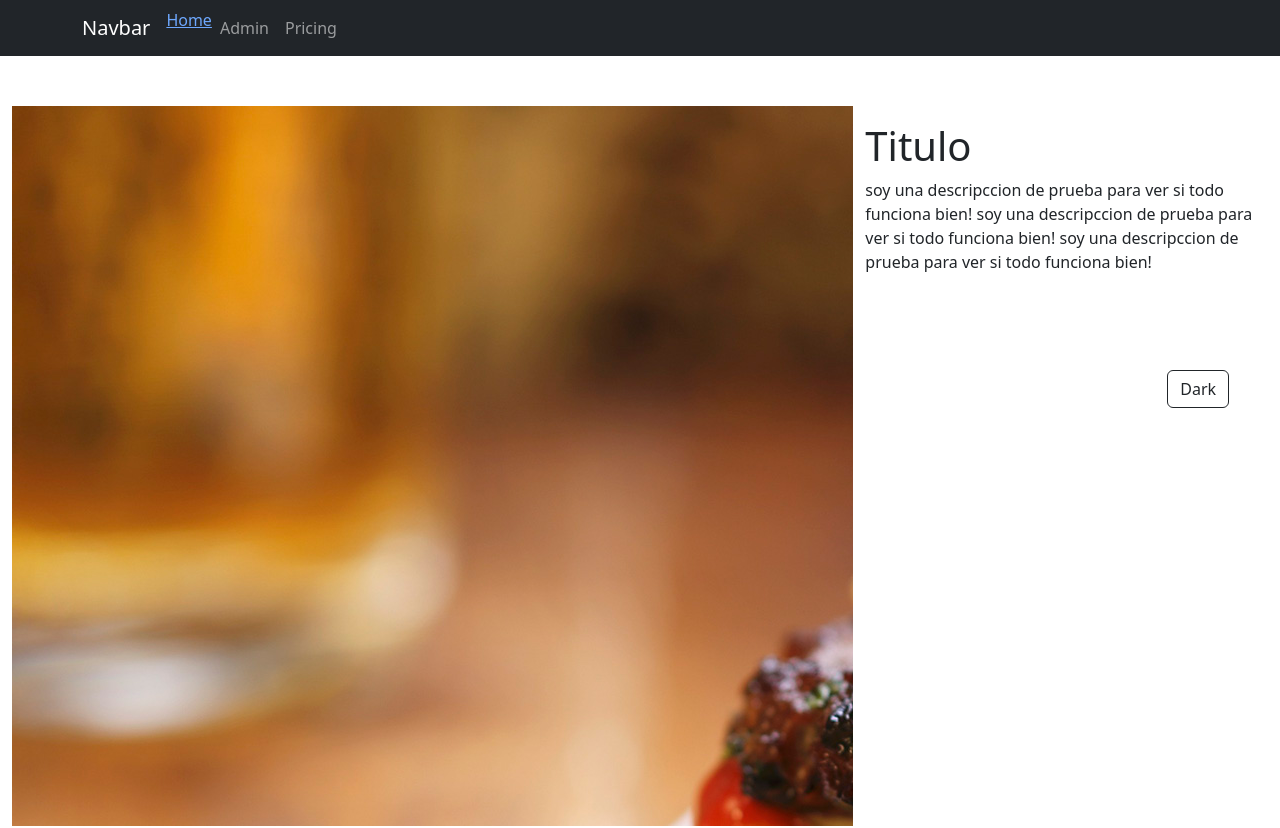
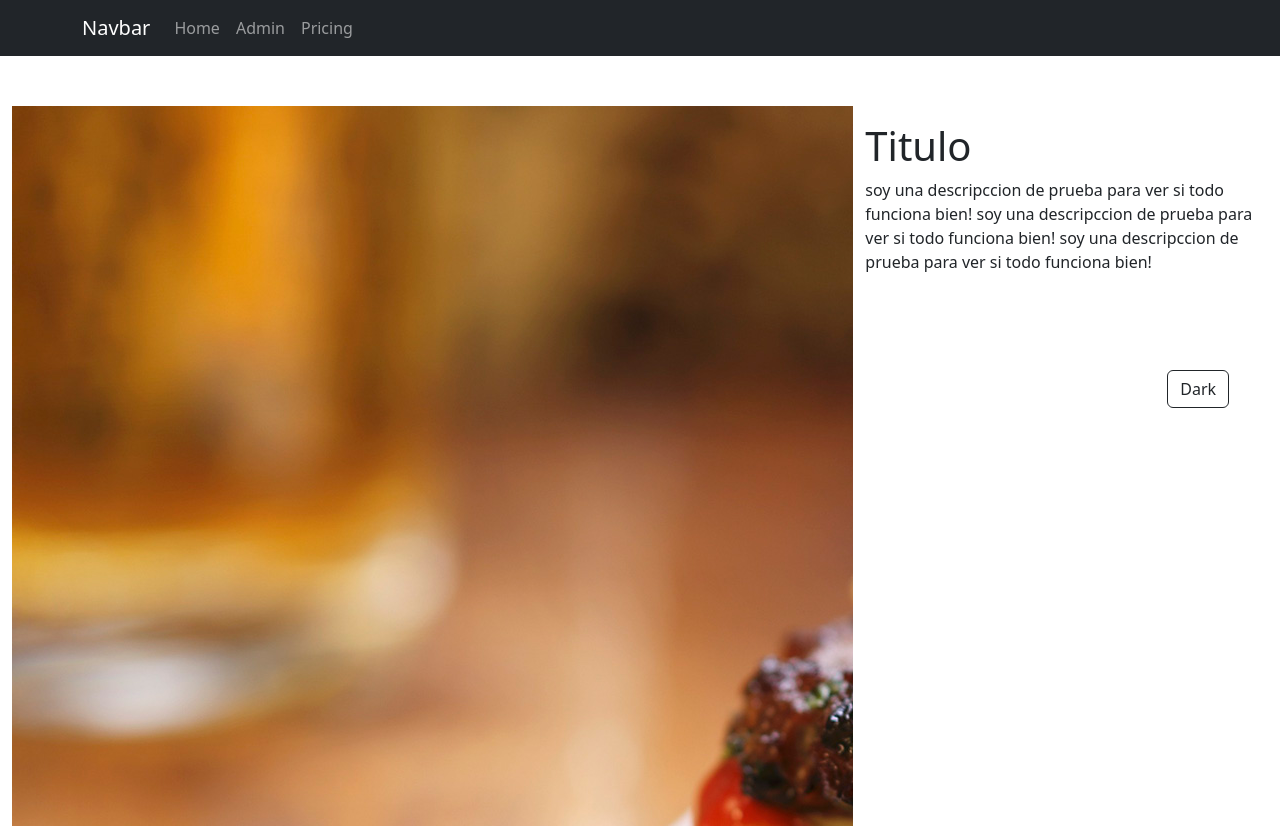
Before and after one commit to PatricioSirena/Proyecto3-RollinCode, a React (Vite) app: page /login in a window 1280 px wide. Shown: the top 828 px of the page. Built offline with nearby package versions, Linux system fonts and the light colour scheme.

Commit message:
Arreglando rutas

```diff
--- a/src/components/MyNav.jsx
+++ b/src/components/MyNav.jsx
@@ -1,29 +1,23 @@
 import Container from 'react-bootstrap/Container';
 import Nav from 'react-bootstrap/Nav';
 import Navbar from 'react-bootstrap/Navbar';
-import {BrowserRouter, Routes, Route, Link} from "react-router-dom";
-import Admin from '../pages/Admin'
 
 
 function MyNav() {
     return (
-        <BrowserRouter>
+        <>
             <Navbar className='navbar' bg="dark" data-bs-theme="dark">
                 <Container>
                     <Navbar.Brand href="#home">Navbar</Navbar.Brand>
                     <Nav className="me-auto">
-                        <Link to="/Admin">Home</Link>
+                        <Nav.Link href="">Home</Nav.Link>
                         <Nav.Link href="">Admin</Nav.Link>
                         <Nav.Link href="#pricing">Pricing</Nav.Link>
                     </Nav>
 
                 </Container>
-                <Routes>
-                <Route  path="/Admin" element={<Admin/>} />
-                </Routes>
-
             </Navbar>
-        </BrowserRouter>
+        </>
     );
 }
 
```
